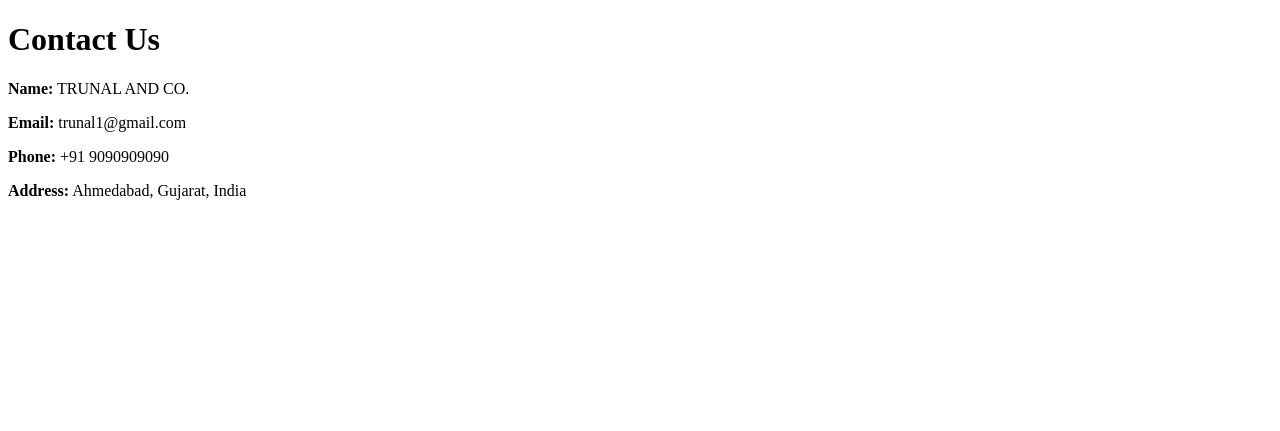
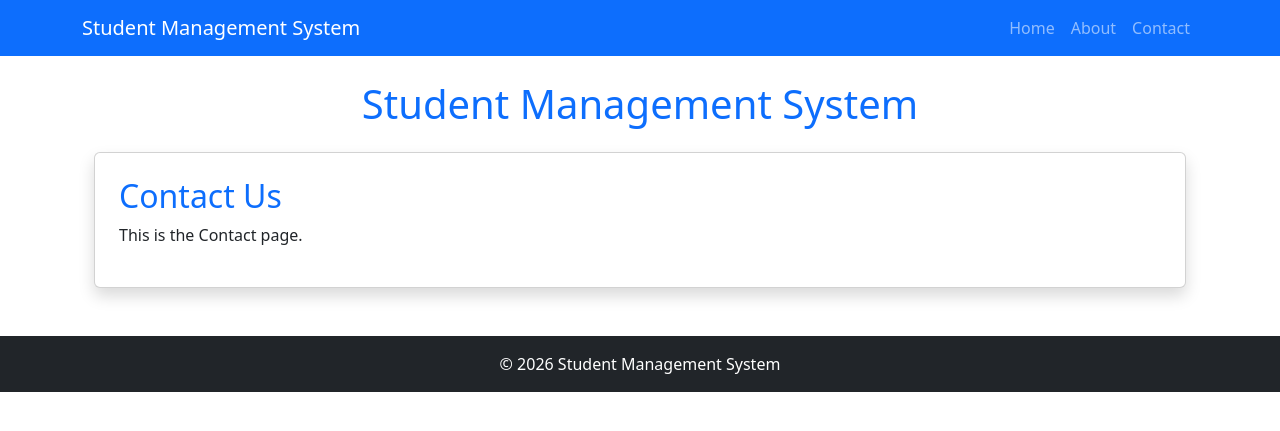
Before and after one commit to Trunal7778/Django-subject, a Django app: page /contact/ in a window 1280 px wide. Shown: the top 431 px of the page. Run offline with Django 5.2, Linux system fonts and the light colour scheme.

Commit message:
new code added to file, added base.html

```diff
--- /dev/null
+++ b/Test1/student/Template/base.html
@@ -0,0 +1,67 @@
+<!DOCTYPE html>
+{% load static %}
+<html lang="en">
+<head>
+    <meta charset="UTF-8">
+    <meta name="viewport" content="width=device-width, initial-scale=1.0">
+
+    <title>{% block title %}Student Management System{% endblock %}</title>
+
+    <!-- Bootstrap CSS -->
+    <link href="https://cdn.jsdelivr.net/npm/bootstrap@5.3.7/dist/css/bootstrap.min.css" rel="stylesheet">
+    <link rel="stylesheet" href="{% static 'css/style.css' %}">
+</head>
+
+<body>
+
+    <!-- Navbar -->
+    <nav class="navbar navbar-expand-lg navbar-dark bg-primary">
+        <div class="container">
+            <a class="navbar-brand" href="#">Student Management System</a>
+
+            <button class="navbar-toggler" type="button" data-bs-toggle="collapse" data-bs-target="#navbarNav">
+                <span class="navbar-toggler-icon"></span>
+            </button>
+
+            <div class="collapse navbar-collapse" id="navbarNav">
+                <ul class="navbar-nav ms-auto">
+                    <li class="nav-item">
+                        <a class="nav-link" href="/">Home</a>
+                    </li>
+                    <li class="nav-item">
+                        <a class="nav-link" href="/about">About</a>
+                    </li>
+                    <li class="nav-item">
+                        <a class="nav-link" href="/contact">Contact</a>
+                    </li>
+                </ul>
+            </div>
+        </div>
+    </nav>
+
+    <!-- Page Header -->
+    <div class="container mt-4">
+        <h1 class="text-center text-primary mb-4">
+            Student Management System
+        </h1>
+
+        {% block content %}
+        {% endblock %}
+
+        {% block about %}
+        {% endblock %}
+
+        {% block course %}
+        {% endblock %}
+    </div>
+
+    <!-- Footer -->
+    <footer class="bg-dark text-white text-center p-3 mt-5">
+        &copy; 2026 Student Management System
+    </footer>
+
+    <!-- Bootstrap JS -->
+    <script src="https://cdn.jsdelivr.net/npm/bootstrap@5.3.7/dist/js/bootstrap.bundle.min.js"></script>
+    <script src="{% static 'js/script.js' %}"></script>
+</body>
+</html>
--- a/Test1/student/Template/contact.html
+++ b/Test1/student/Template/contact.html
@@ -1,16 +1,16 @@
-<!DOCTYPE html>
-<html>
-<head>
-    <title>Contact</title>
-</head>
-<body>
+{% extends 'base.html' %}
 
-    <h1>Contact Us</h1>
+{% block title %}
+Contact
+{% endblock %}
 
-    <p><strong>Name:</strong> TRUNAL AND CO.</p>
-    <p><strong>Email:</strong> trunal1@gmail.com</p>
-    <p><strong>Phone:</strong> +91 9090909090</p>
-    <p><strong>Address:</strong> Ahmedabad, Gujarat, India</p>
+{% block content %}
 
-</body>
-</html>
+<div class="container mt-4">
+    <div class="card shadow p-4">
+        <h2 class="text-primary">Contact Us</h2>
+        <p>This is the Contact page.</p>
+    </div>
+</div>
+
+{% endblock %}
--- /dev/null
+++ b/Test1/student/static/css/style.css
@@ -0,0 +1,3 @@
+.btn_custom{
+    background-color: #4CAF50;
+}
--- /dev/null
+++ b/Test1/student/static/js/script.js
@@ -0,0 +1,3 @@
+function ShowAlert() {
+    alert("This is a simple alert!");
+}
--- a/Test1/student/views.py
+++ b/Test1/student/views.py
@@ -17,7 +17,7 @@ def home(request):
      'collage': 'JG UNIVERSITY'
     }
     subject = ['python','Django','agile','angular', 'Big data']
-    return render(request, 'index.html',{'data': data, 'subject': subject, 'marks': 38})
+    return render(request, 'index.html',{'data': data, 'subject': subject, 'Marks': 80})
 
 def contact(request):
     return render(request, 'contact.html')
```
Also changed, not shown: Test1/student/Template/About.html (+13 -14 lines), Test1/student/Template/index.html (+57 -33 lines), Test1/student/static/image/Logo.png (added).
